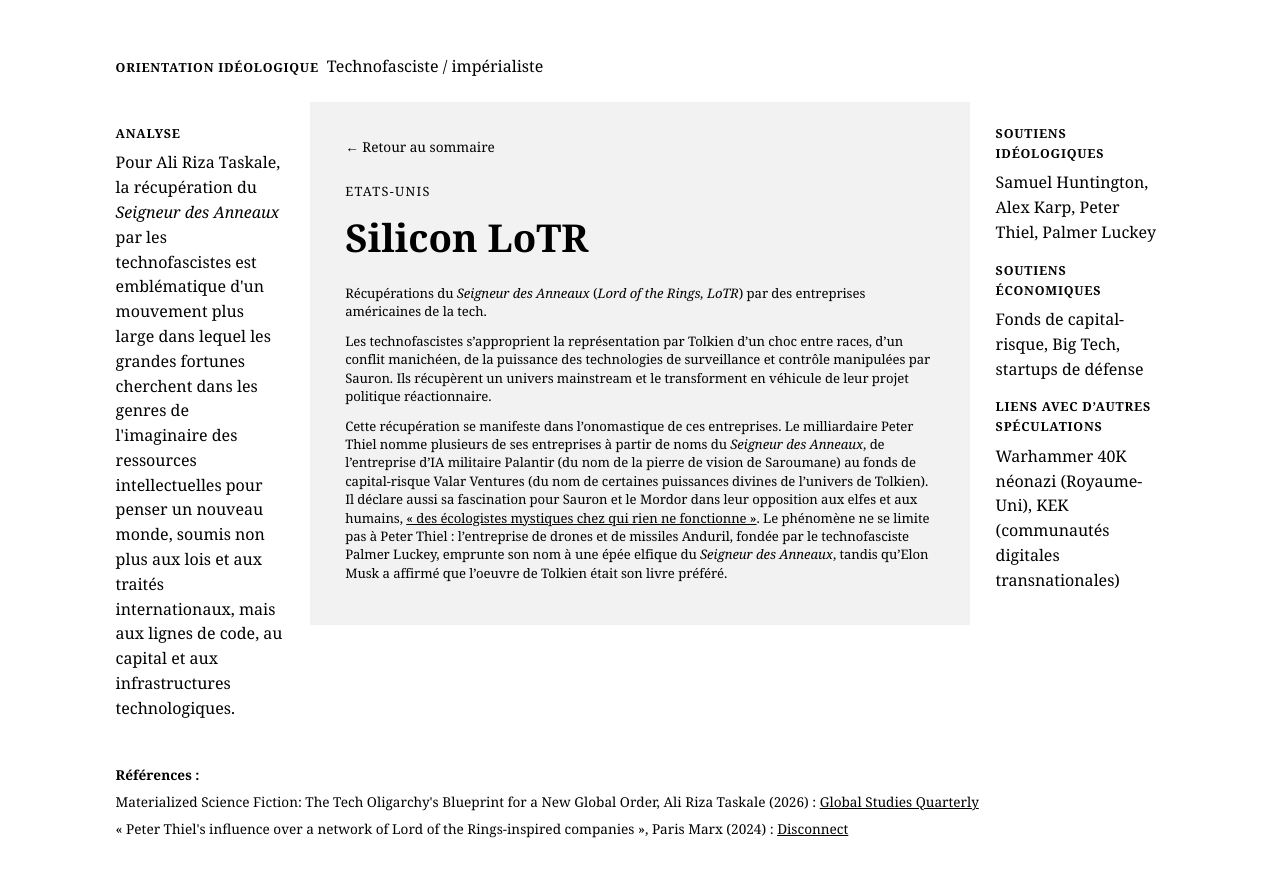
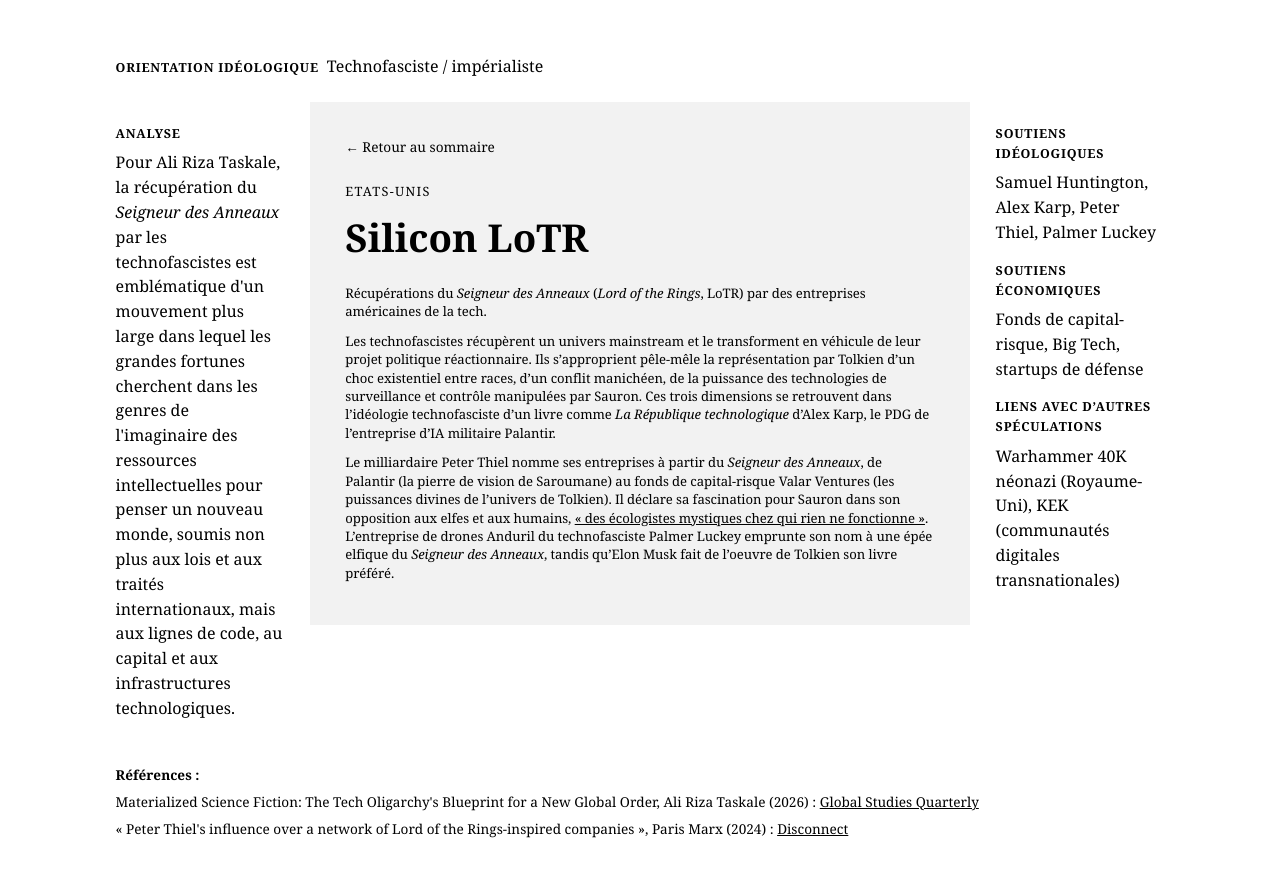
Before and after one commit to encycloreac/encycloreac.github.io, a Jekyll site: the page built from _entries/silicon-lotr.md, in a window 1280 px wide. Shown: the top 877 px of the page. Built offline with Jekyll 4.4.1, drawn with Linux system fonts in a browser that asks for light colours.

Commit message:
Update silicon-lotr.md

```diff
--- a/_entries/silicon-lotr.md
+++ b/_entries/silicon-lotr.md
@@ -14,8 +14,8 @@
     url: "https://disconnect.blog/peter-thiels-influence-over-a-network-of-lord-of-the-rings-inspired-companies/"
     label: "Disconnect"
 ---
-Récupérations du <em>Seigneur des Anneaux</em> (<em>Lord of the Rings, LoTR</em>) par des entreprises américaines de la tech.
+Récupérations du <em>Seigneur des Anneaux</em> (<em>Lord of the Rings</em>, LoTR) par des entreprises américaines de la tech.
 
-Les technofascistes s'approprient la représentation par Tolkien d'un choc entre races, d'un conflit manichéen, de la puissance des technologies de surveillance et contrôle manipulées par Sauron. Ils récupèrent un univers mainstream et le transforment en véhicule de leur projet politique réactionnaire.
+Les technofascistes récupèrent un univers mainstream et le transforment en véhicule de leur projet politique réactionnaire. Ils s'approprient pêle-mêle la représentation par Tolkien d'un choc existentiel entre races, d'un conflit manichéen, de la puissance des technologies de surveillance et contrôle manipulées par Sauron. Ces trois dimensions se retrouvent dans l'idéologie technofasciste d'un livre comme <em>La République technologique</em> d'Alex Karp, le PDG de l'entreprise d'IA militaire Palantir.
 
-Cette récupération se manifeste dans l'onomastique de ces entreprises. Le milliardaire Peter Thiel nomme plusieurs de ses entreprises à partir de noms du <em>Seigneur des Anneaux</em>, de l'entreprise d'IA militaire Palantir (du nom de la pierre de vision de Saroumane) au fonds de capital-risque Valar Ventures (du nom de certaines puissances divines de l'univers de Tolkien). Il déclare aussi sa fascination pour Sauron et le Mordor dans leur opposition aux elfes et aux humains, <a href="https://www.currentaffairs.org/news/how-the-right-abuses-tolkien">« des écologistes mystiques chez qui rien ne fonctionne »</a>. Le phénomène ne se limite pas à Peter Thiel : l'entreprise de drones et de missiles Anduril, fondée par le technofasciste Palmer Luckey, emprunte son nom à une épée elfique du <em>Seigneur des Anneaux</em>, tandis qu'Elon Musk a affirmé que l'oeuvre de Tolkien était son livre préféré.
+Le milliardaire Peter Thiel nomme ses entreprises à partir du <em>Seigneur des Anneaux</em>, de Palantir (la pierre de vision de Saroumane) au fonds de capital-risque Valar Ventures (les puissances divines de l'univers de Tolkien). Il déclare sa fascination pour Sauron dans son opposition aux elfes et aux humains, <a href="https://www.currentaffairs.org/news/how-the-right-abuses-tolkien">« des écologistes mystiques chez qui rien ne fonctionne »</a>. L'entreprise de drones Anduril du technofasciste Palmer Luckey emprunte son nom à une épée elfique du <em>Seigneur des Anneaux</em>, tandis qu'Elon Musk fait de l'oeuvre de Tolkien son livre préféré.
```
